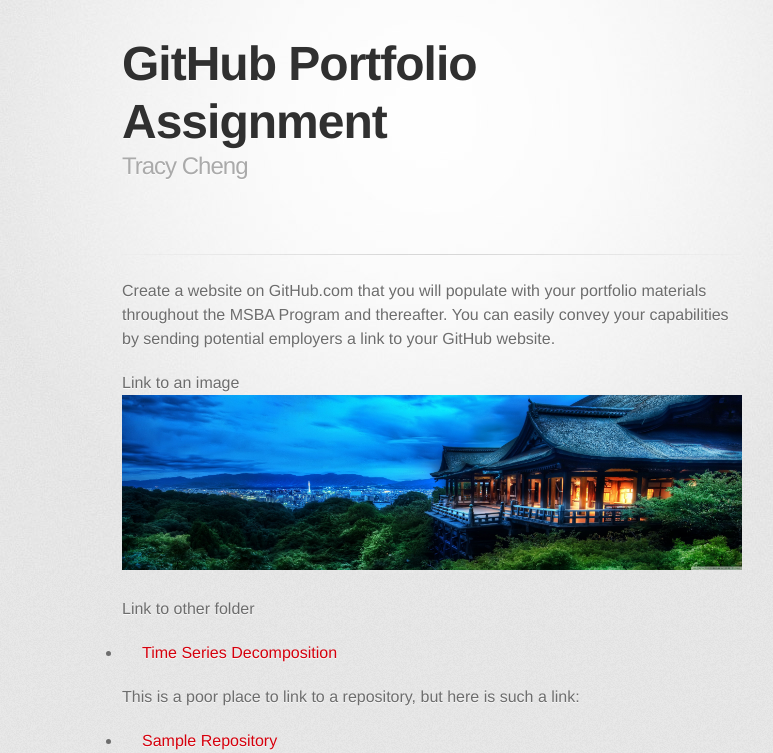
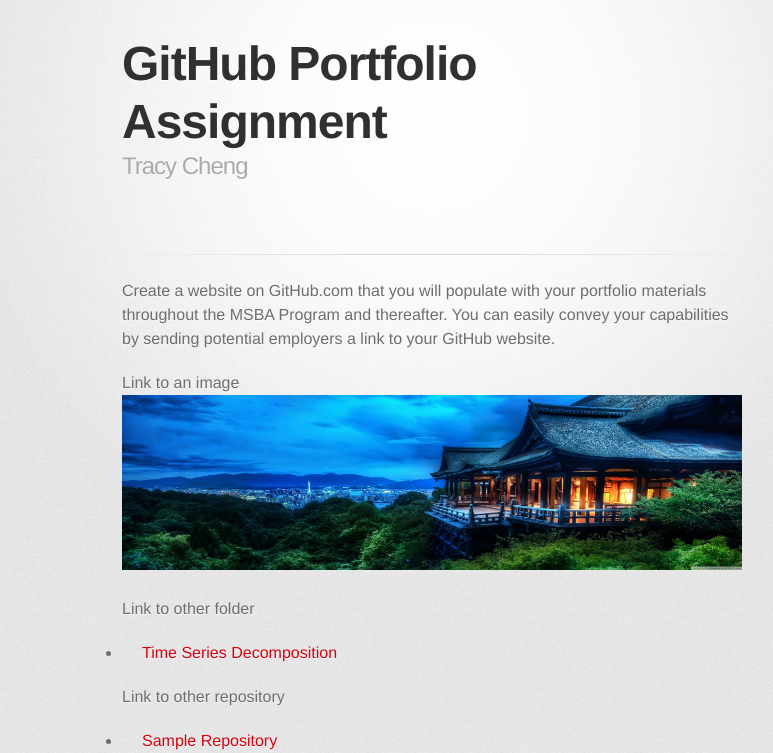
Before and after one commit to tracyccwm/tracyccwm.github.io, a Jekyll site: the page built from index.md, in a window 1280 px wide, cut to the strip 0-753 px from the top of the page. Shown: the whole strip, without its empty margins (208-981 px from the left). Built offline with Jekyll 4.4.1, drawn with Linux system fonts in a browser that asks for light colours; some web fonts are replaced; our own code applies the rules of GitHub Pages for plain Markdown files; some of the changed text lies outside the part shown.

Commit message:
Update index.md

```diff
--- a/index.md
+++ b/index.md
@@ -11,7 +11,8 @@ Link to an image
 Link to other folder
 - [Time Series Decomposition](/timeseries/index.md)
 
-This is a poor place to link to a repository, but here is such a link:
+Link to other repository
 - [Sample Repository](https://github.com/tracyccwm/sample)
 
+Link to Youtube video
 [![Cyberpunk 2077 Commercial](https://img.youtube.com/vi/U8qJc6znzZc/0.jpg)](http://www.youtube.com/watch?v=U8qJc6znzZc)
```
